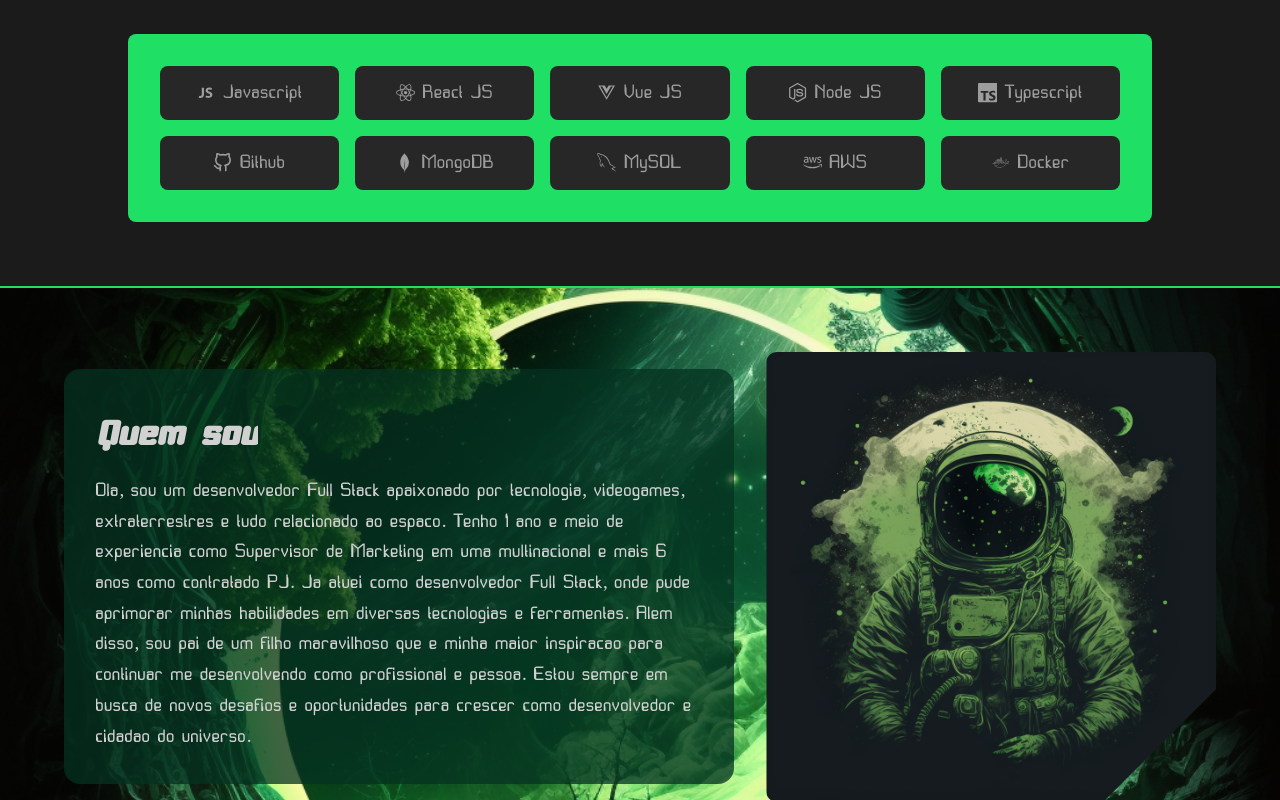
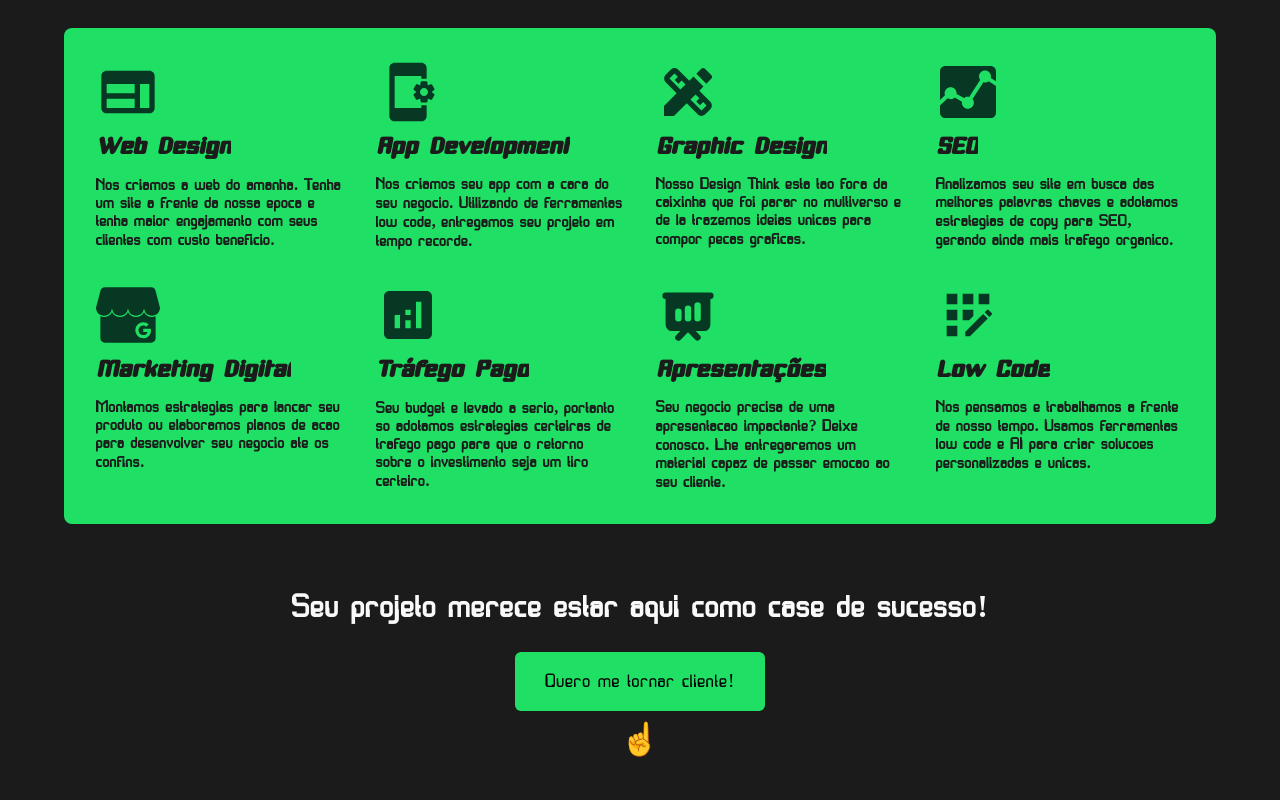
Before and after one commit to costaadiego1989/alienweb, a React (Vite) app: page / in a window 1280 px wide. Shown: the part 1020-1820 px from the top of the page. Built offline with nearby package versions, Linux system fonts and the light colour scheme.

Commit message:
refactor: callToAction in a component and refactor some styles

```diff
--- a/src/components/Banner/index.tsx
+++ b/src/components/Banner/index.tsx
@@ -45,7 +45,7 @@ export const Header: React.FC = () => {
 
       <BannerTitle>
         Sou o CTO da <BannerTitleContrast>Alienweb</BannerTitleContrast>{" "}
-        estamos em constante <BannerTitleContrast>aprendizado</BannerTitleContrast>{" "}
+        estou em constante <BannerTitleContrast>aprendizado</BannerTitleContrast>{" "}
         e <BannerTitleContrast>metamorfose</BannerTitleContrast>.
       </BannerTitle>
 
@@ -53,7 +53,7 @@ export const Header: React.FC = () => {
       <BannerTextContainer>
         <BannerText>
           <p>
-            Sou um alienígena que viaja pelo espaço em busca de novas aventuras
+            Sou um ser viajante que navega pelo espaço em busca de novas aventuras
             e desafios. Meus conhecimentos como desenvolvedor Full Stack React e
             Node.js com TypeScript são minhas principais ferramentas nesta
             jornada. Aqui você poderá conhecer sobre mim e meus projetos
--- /dev/null
+++ b/src/components/CallToAction/CallToAction.ts
@@ -0,0 +1,56 @@
+import styled from "styled-components";
+
+export const CallToActionContent = styled.div`
+    display: flex;
+    flex-direction: column;
+    max-width: 80%;
+    gap: 1.5rem;
+    align-items: center;
+    margin: 0 auto;
+
+    h2 {
+        color: #f9f9f9 !important;
+        font-size: 2rem;
+    }
+
+    @media (max-width: 500px) {
+        h2 {
+            font-size: 1.5rem;
+            text-align: center;
+        }
+      }
+
+    button {
+        width: 250px;
+        font-size: 1.2rem;
+        padding: 1rem 0;
+        border-radius: 6px;
+        cursor: pointer;
+        background-color: #1fdf64;
+        border: none;
+        transition: .5s;
+        border: 2px solid transparent;
+
+        :hover {
+            transform: translate(0px, -10px);
+            border: 2px solid #063823;
+        }
+    }
+
+    @keyframes subir-descer {
+        0% {
+          transform: translateY(0);
+        }
+        50% {
+          transform: translateY(-20px);
+        }
+        100% {
+          transform: translateY(0);
+        }
+      }
+
+    span {
+        font-size: 2rem;
+        animation: subir-descer 2s infinite;
+    }
+`;
--- /dev/null
+++ b/src/components/CallToAction/index.tsx
@@ -0,0 +1,11 @@
+import { CallToActionContent } from './CallToAction'
+
+export const CallToAction: React.FC = () => {
+    return (<>
+        <CallToActionContent>
+            <h2>Seu projeto merece estar aqui como case de sucesso!</h2>
+            <button>Quero me tornar cliente!</button>
+            <span>☝️</span>
+        </CallToActionContent>
+    </>);
+}
--- a/src/components/Projects/Project.ts
+++ b/src/components/Projects/Project.ts
@@ -16,7 +16,7 @@ export const ProjectsContentContainer = styled.section`
     gap: 1rem;
 
     @media (max-width: 500px) {
-        width: 80vw;
+        width: 88vw;
     }
 `;
 
@@ -74,58 +74,3 @@ export const Project = styled.li`
         transform: translate(0px, -10px);
     }
 `;
-
-export const CallToAction = styled.div`
-    display: flex;
-    flex-direction: column;
-    max-width: 80%;
-    gap: 1.5rem;
-    align-items: center;
-    margin: 0 auto;
-
-    h3 {
-        color: #f0f0f0;
-        font-size: 2rem;
-    }
-
-    @media (max-width: 500px) {
-        h3 {
-            font-size: 1.5rem;
-            text-align: center;
-        }
-      }
-
-    button {
-        width: 250px;
-        font-size: 1.2rem;
-        padding: 1rem 0;
-        border-radius: 6px;
-        cursor: pointer;
-        background-color: #1fdf64;
-        border: none;
-        transition: .5s;
-        border: 2px solid transparent;
-
-        :hover {
-            transform: translate(0px, -10px);
-            border: 2px solid #063823;
-        }
-    }
-
-    @keyframes subir-descer {
-        0% {
-          transform: translateY(0);
-        }
-        50% {
-          transform: translateY(-20px);
-        }
-        100% {
-          transform: translateY(0);
-        }
-      }
-
-    span {
-        font-size: 2rem;
-        animation: subir-descer 2s infinite;
-    }
-`;
--- a/src/components/Projects/index.tsx
+++ b/src/components/Projects/index.tsx
@@ -1,4 +1,5 @@
-import { ProjectsContainer, ProjectsContentContainer, ProjectTitle, ProjectContainer, Project, CallToAction } from './Project'
+import { CallToAction } from '../CallToAction';
+import { ProjectsContainer, ProjectsContentContainer, ProjectTitle, ProjectContainer, Project } from './Project'
 import { projects } from './mock';
 import { Buildings, Globe, } from "phosphor-react";
 
@@ -24,11 +25,7 @@ export const Projects: React.FC = () => {
                     })}
                 </ProjectContainer>
             </ProjectsContentContainer>
-            <CallToAction>
-                <h3>Seu projeto merece estar aqui como case de sucesso!</h3>
-                <button>Quero me tornar cliente!</button>
-                <span>☝️</span>
-            </CallToAction>
+            <CallToAction />
         </ProjectsContainer>
     </>);
 }
--- a/src/components/Services/Services.ts
+++ b/src/components/Services/Services.ts
@@ -27,14 +27,15 @@ export const ServicesContainer = styled.section`
 `;
 
 export const ServicesContentContainer = styled.ul`
-    max-width: 80vw;
+    max-width: 90vw;
     display: grid;
-    gap: 2rem 1.5rem;
+    gap: 2rem;
     grid-template-columns: repeat(4, 1fr);
     background-color: #1fdf64 !important;
     margin: 0 auto;
     border-radius: 0.5rem;
     padding: 2rem;
+    margin-bottom: 4rem;
 
     @media (max-width: 500px) {
         grid-template-columns: repeat(2, 1fr);
@@ -49,8 +50,18 @@ export const Service = styled.li`
     font-size: 4rem;
     color: #063823;
 
+
+    @media (max-width: 500px) {
+        font-size: 2.5rem;
+    }
+
     h3 {
         margin-bottom: 1rem;
+
+        @media (max-width: 500px) {
+            font-size: 1.25rem;
+            text-align: left;
+        }
     }
 
     h5 {
--- a/src/components/Services/index.tsx
+++ b/src/components/Services/index.tsx
@@ -1,3 +1,4 @@
+import { CallToAction } from '../CallToAction';
 import { Service, ServiceTitle, ServicesContainer, ServicesContentContainer } from './Services'
 import { ServicesList } from './mock';
 
@@ -18,6 +19,7 @@ export const Services: React.FC = () => {
                 </>);
               })}
             </ServicesContentContainer>
+            <CallToAction />
         </ServicesContainer>
     </>)
 }
--- a/src/components/Services/mock.ts
+++ b/src/components/Services/mock.ts
@@ -17,41 +17,41 @@ export const ServicesList: IServices[] = [
     {
         icon: MdOutlineWeb,
         name: 'Web Design',
-        description: 'Nós criamos a web do amanhã. Tenha um site a frente da nossa época e tenha maior engajamento com seus clientes.',
+        description: 'Nós criamos a web do amanhã. Tenha um site a frente da nossa época e tenha maior engajamento com seus clientes com custo benefício.',
     },
     {
         icon: MdAppSettingsAlt,
         name: 'App Development',
-        description: 'Nós criamos a web do amanhã. Tenha um site a frente da nossa época e tenha maior engajamento com seus clientes.',
+        description: 'Nós criamos seu app com a cara do seu negócio. Utilizando de ferramentas low code, entregamos seu projeto em tempo recorde.',
     },
     {
         icon: MdDesignServices,
         name: 'Graphic Design',
-        description: 'Nós criamos a web do amanhã. Tenha um site a frente da nossa época e tenha maior engajamento com seus clientes.',
+        description: 'Nosso Design Think está tão fora da caixinha que foi parar no multiverso e de lá trazemos ideias únicas para compor peças gráficas.',
     },
     {
         icon: IoMdAnalytics,
         name: 'SEO',
-        description: 'Nós criamos a web do amanhã. Tenha um site a frente da nossa época e tenha maior engajamento com seus clientes.',
+        description: 'Analizamos seu site em busca das melhores palavras chaves e adotamos estratégias de copy para SEO, gerando ainda mais tráfego orgânico.',
     },
     {
         icon: SiGooglemybusiness,
         name: 'Marketing Digital',
-        description: 'Nós criamos a web do amanhã. Tenha um site a frente da nossa época e tenha maior engajamento com seus clientes.',
+        description: 'Montamos estratégias para lançar seu produto ou elaboramos planos de ação para desenvolver seu negócio até os confins.',
     },
     {
         icon: MdAnalytics,
         name: 'Tráfego Pago',
-        description: 'Nós criamos a web do amanhã. Tenha um site a frente da nossa época e tenha maior engajamento com seus clientes.',
+        description: 'Seu budget é levado a sério, portanto só adotamos estratégias certeiras de tráfego pago para que o retorno sobre o investimento seja um tiro certeiro.',
     },
     {
         icon: HiPresentationChartBar,
         name: 'Apresentações',
-        description: 'Nós criamos a web do amanhã. Tenha um site a frente da nossa época e tenha maior engajamento com seus clientes.',
+        description: 'Seu negócio precisa de uma apresentação impactante? Deixe conosco. Lhe entregaremos um material capaz de passar emoção ao seu cliente.',
     },
     {
         icon: MdAppRegistration,
         name: 'Low Code',
-        description: 'Nós criamos a web do amanhã. Tenha um site a frente da nossa época e tenha maior engajamento com seus clientes.',
+        description: 'Nós pensamos e trabalhamos a frente de nosso tempo. Usamos ferramentas low code e AI para criar soluções personalizadas e únicas.',
     },
 ];
--- a/src/components/Technologies/Technologies.ts
+++ b/src/components/Technologies/Technologies.ts
@@ -8,7 +8,7 @@ export const TechnologiesContainer = styled.section`
 `;
 
 export const TechnologiesContent = styled.ul`
-    max-width: 80vw;
+    max-width: 90vw;
     display: grid;
     gap: 1rem;
     grid-template-columns: repeat(5, 1fr);
--- a/src/pages/Home/index.tsx
+++ b/src/pages/Home/index.tsx
@@ -11,11 +11,11 @@ export const Home = () => {
     <>
       <Navigation />
       <Header />
-      <Technologies />
+      <Services />
       <Aboutme />
       <Projects />
       <Companys />
-      <Services />
+      <Technologies />
     </>
   );
 };
```
